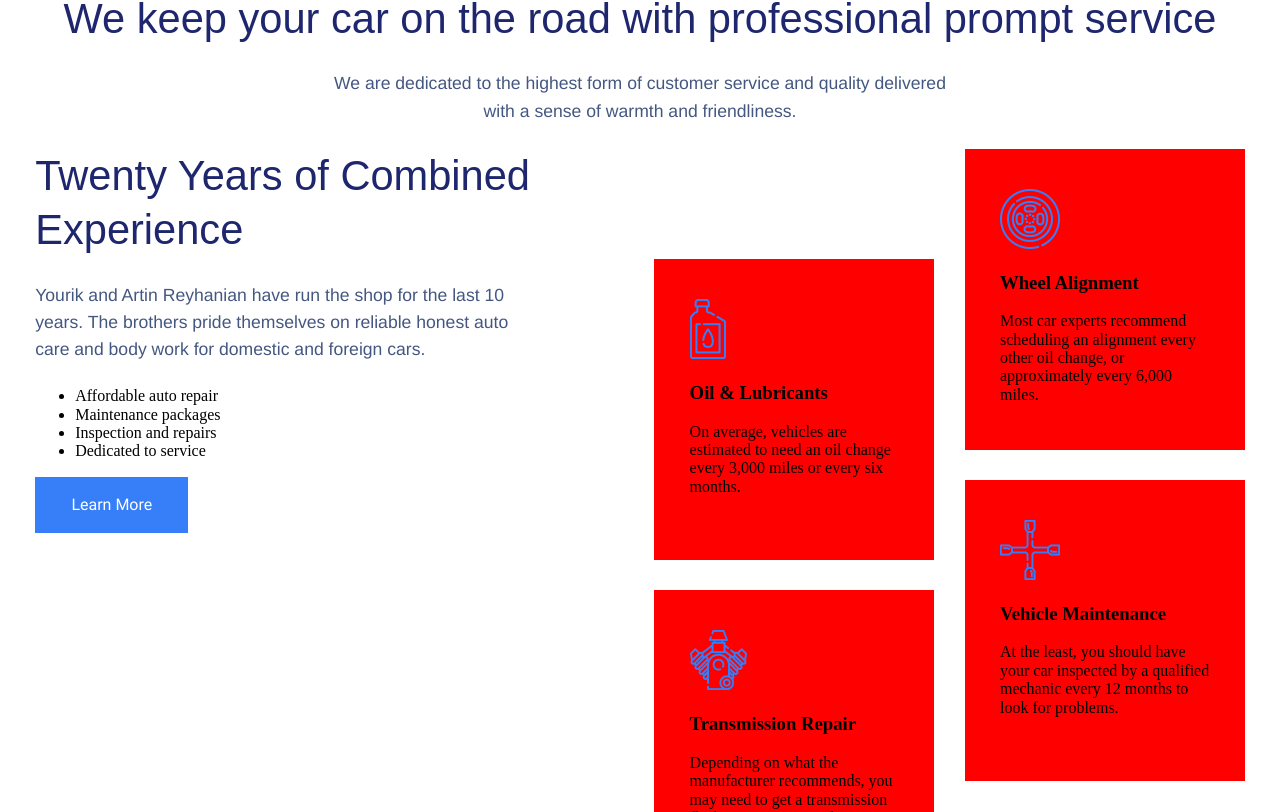
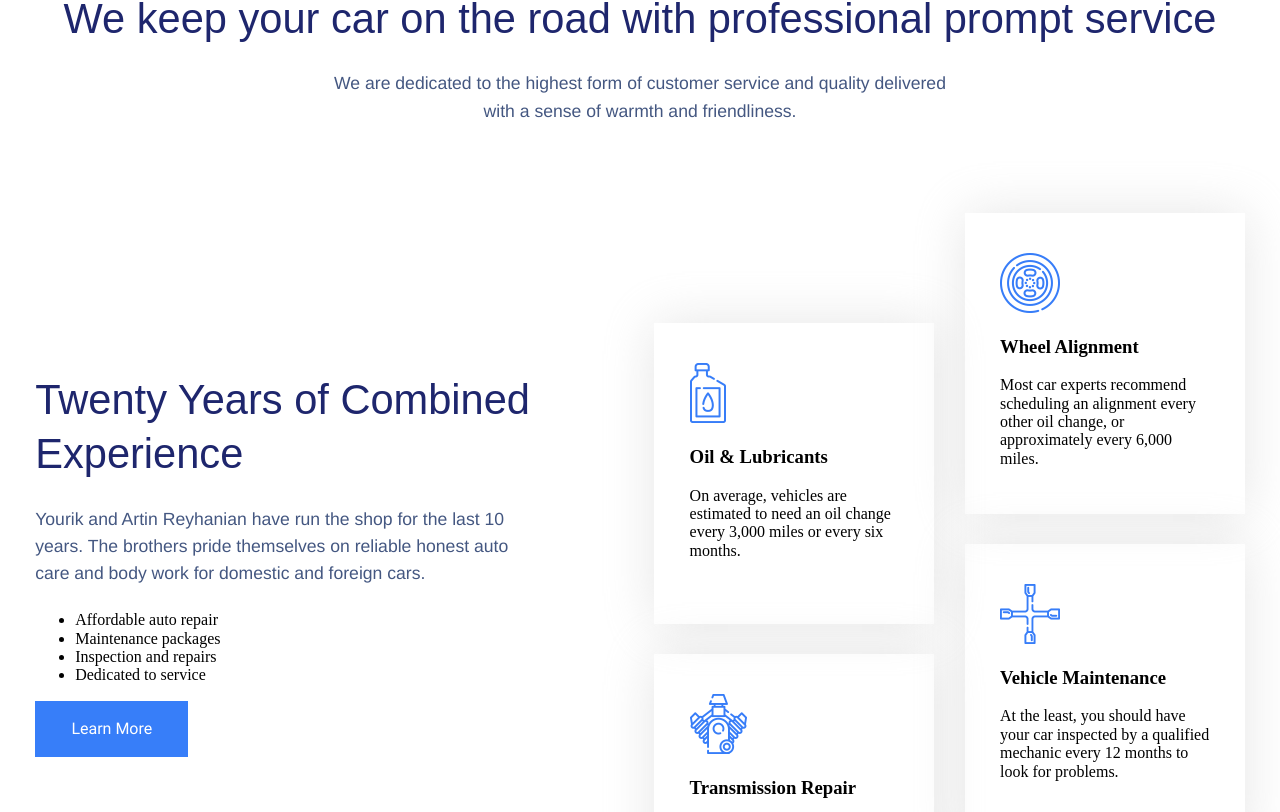
Before and after one commit to xKairus/mFastAuto, a React (Vite) app: page / in a window 1280 px wide. Shown: the part 1048-1860 px from the top of the page. Built offline with nearby package versions, Linux system fonts and the light colour scheme.

Commit message:
feat: add styles for cards in Experience component

```diff
--- a/src/components/Experience/Experience.module.css
+++ b/src/components/Experience/Experience.module.css
@@ -1,3 +1,7 @@
+.experience {
+margin-top: 4rem;
+}
+
 .container {
   display: flex;
   justify-content: center;
@@ -7,6 +11,7 @@
 
 .info {
   max-width: 31.5rem;
+  margin-top: 10rem;
 }
 
 .cards {
@@ -19,7 +24,11 @@
 .card {
   box-sizing: border-box;
   padding: 2.5rem 2.2rem;
-  background-color: red;
+  box-shadow: 0 0 3rem #cccccc7e;
+}
+
+.card:hover {
+  box-shadow: 0 0 3rem #cccccc;
 }
 
 .card1 {
```
